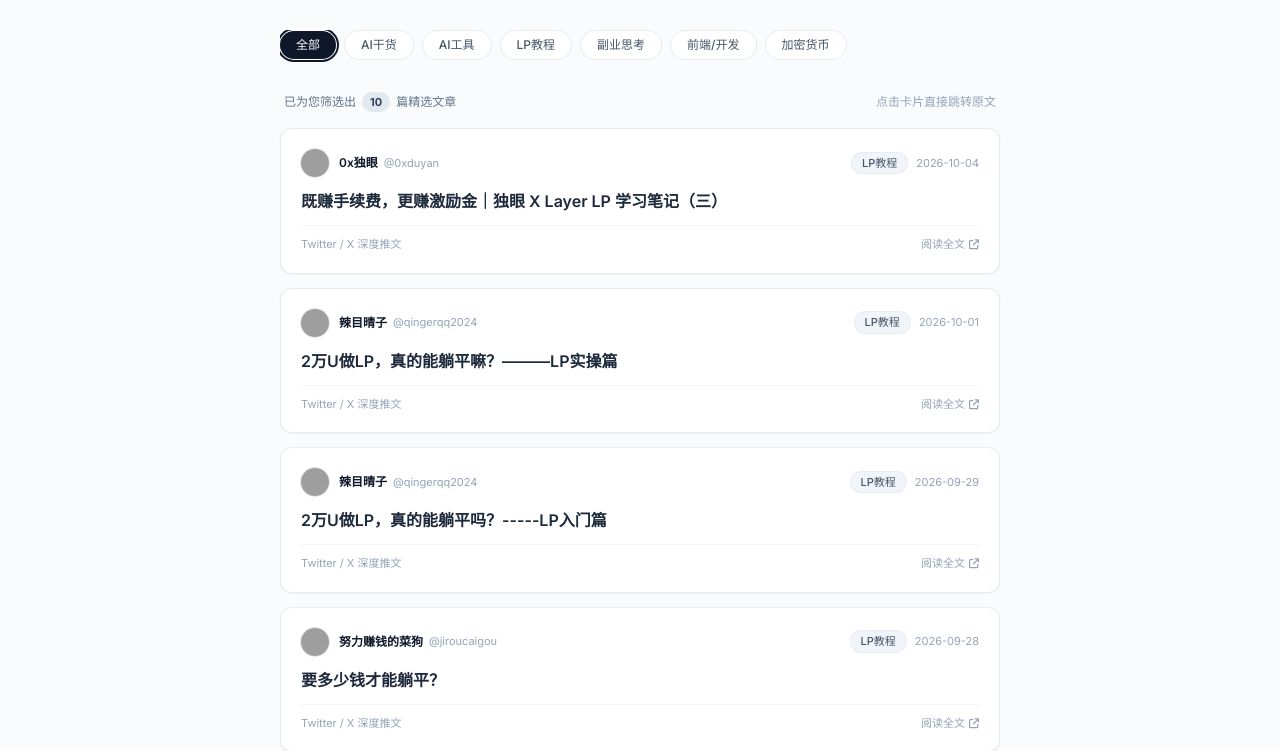
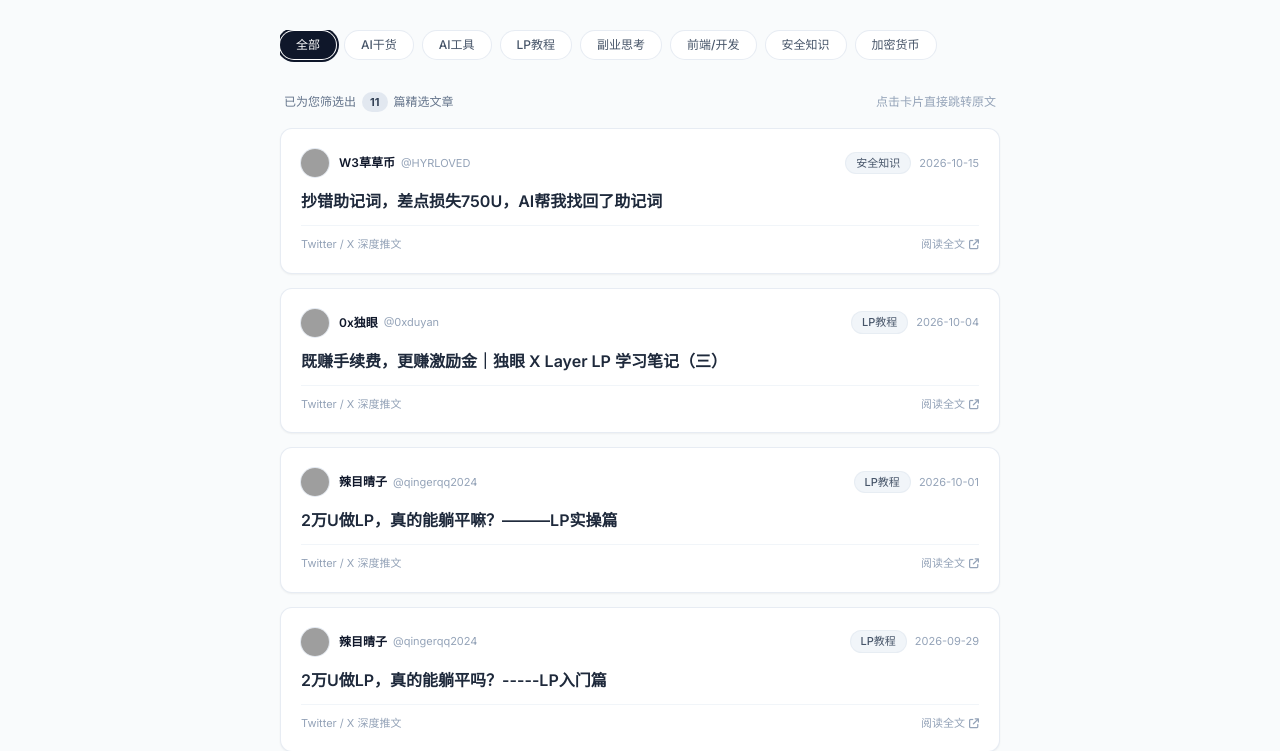
Before and after one commit to K1314047/twitter-kol, a plain HTML site: page index.html in a window 1280 px wide. Shown: the part 75-826 px from the top of the page. Drawn offline with nearby package versions, Linux system fonts and the light colour scheme; grey boxes are pictures that could not be loaded.

Commit message:
update blog

```diff
--- a/index.html
+++ b/index.html
@@ -185,6 +185,16 @@
         date: "2026-10-04"
       },
       {
+        id: 10,
+        title: "抄错助记词，差点损失750U，AI帮我找回了助记词",
+        authorName: "W3草草币",
+        authorHandle: "@HYRLOVED",
+        avatar: "https://pbs.twimg.com/profile_images/2088368824009830400/yWXnap-z_400x400.jpg",
+        url: "https://x.com/HYRLOVED/status/2110705373338628368",
+        category: "安全知识",
+        date: "2026-10-15"
+      },
+      {
         id: 1066,
         title: "普通人如何建立个人数字资产与 Twitter/X 社交影响力：10 个实用的长期主义运营心法",
         authorName: "晴儿",
@@ -197,7 +207,7 @@
     ];
 
     // 分类列表
-    const categories = ['全部', 'AI干货', 'AI工具', 'LP教程','副业思考', '前端/开发', '加密货币'];
+    const categories = ['全部', 'AI干货', 'AI工具', 'LP教程','副业思考', '前端/开发','安全知识','加密货币'];
     let currentCategory = '全部';
 
     // 按发布日期倒序排序工具函数（最新在前，不修改原数组）
```
